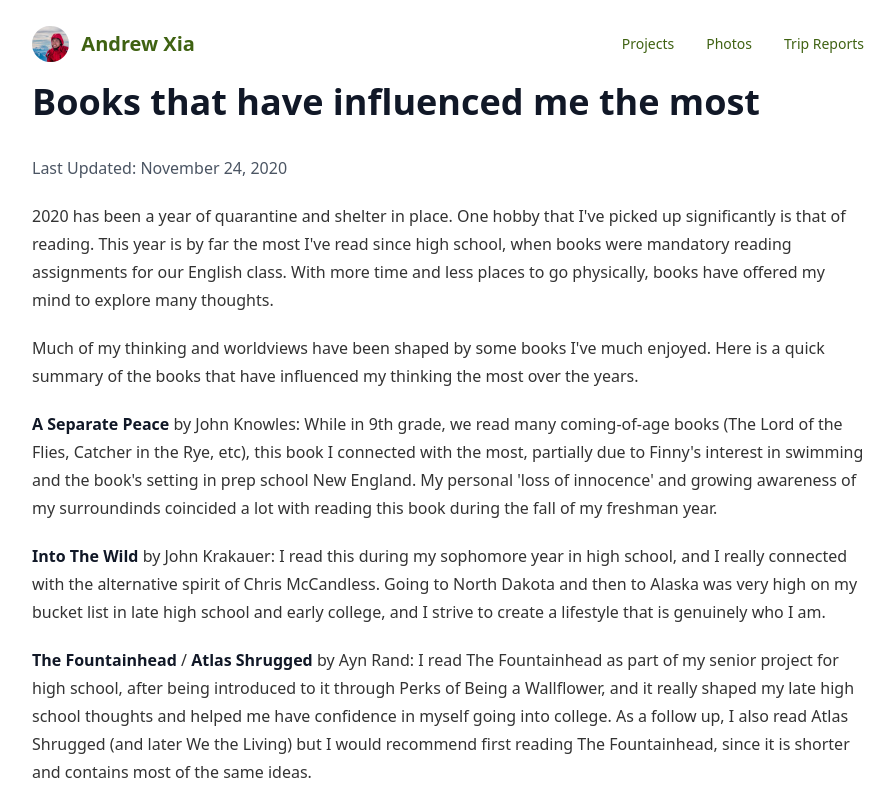
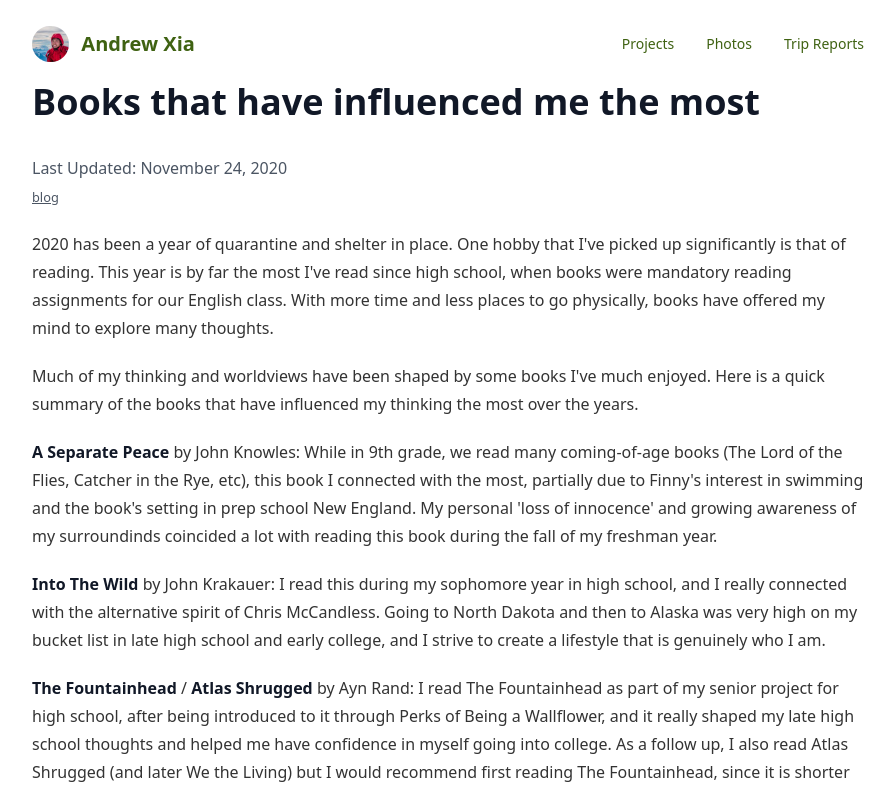
Before and after one commit to qandrew/website_v3, a Next.js app: page /posts/2020-books in a window 1280 px wide. Shown: the top 792 px of the page, without its empty margins (192-1086 px from the left). Built offline with nearby package versions, Linux system fonts and the light colour scheme.

Commit message:
add to blog page

```diff
--- a/pages/posts/[id].js
+++ b/pages/posts/[id].js
@@ -5,6 +5,7 @@ import { getAllPostIds, getPostData } from '../../lib/posts'
 import ReactMarkdown from 'react-markdown'
 import Image from 'next/image'
 import rehypeRaw from 'rehype-raw'
+import Link from 'next/link'
 
 
 const MarkdownComponents = {
@@ -75,6 +76,18 @@ export default function Post({ postData }) {
         <div className='text-gray-600'>
           Last Updated: <Date dateString={postData.date} />
         </div>
+        { postData.tags ? (
+          <>
+            {postData.tags.map((tag) => (
+              <>
+                <Link href={`/tags/${tag}`}>
+                  <small><a className="text-gray-600">{tag}</a></small>
+                </Link>
+                &nbsp;&nbsp;
+              </>
+            ))}
+          </>
+        ) : ( <></>)}
         <ReactMarkdown
           // className={markdownStyles["markdown"]}
           rehypePlugins={[rehypeRaw]}
```
